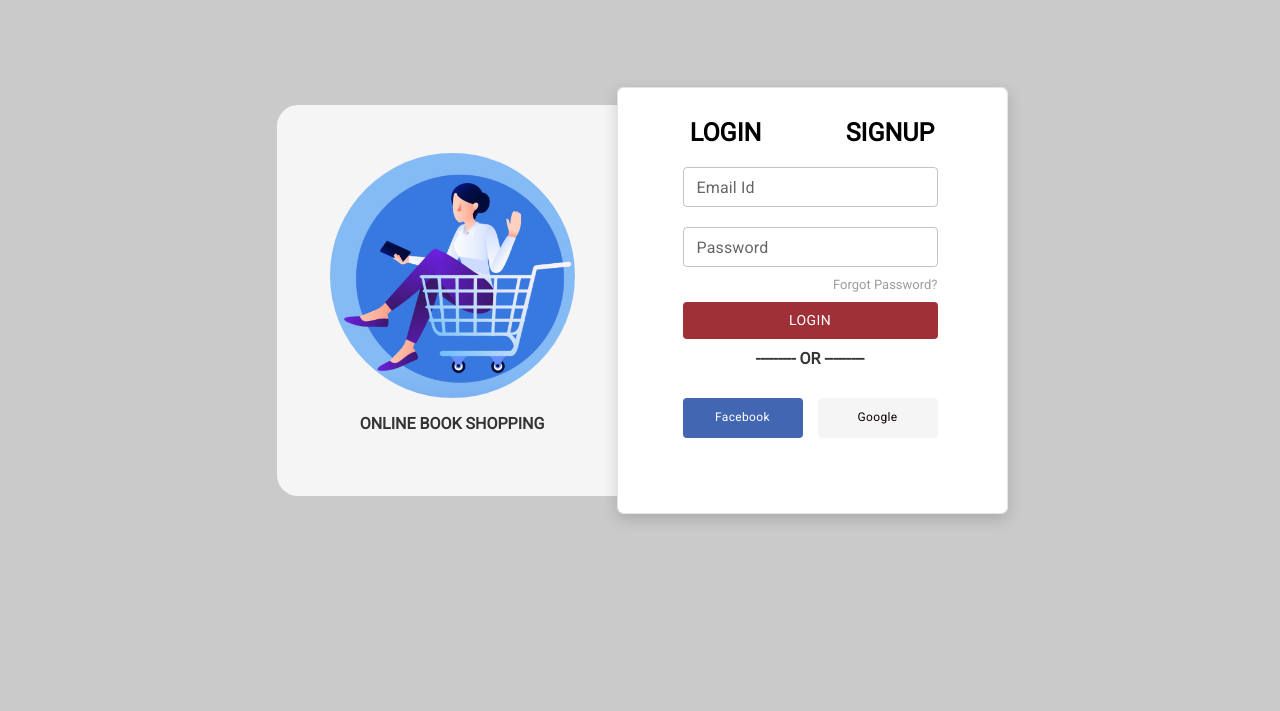
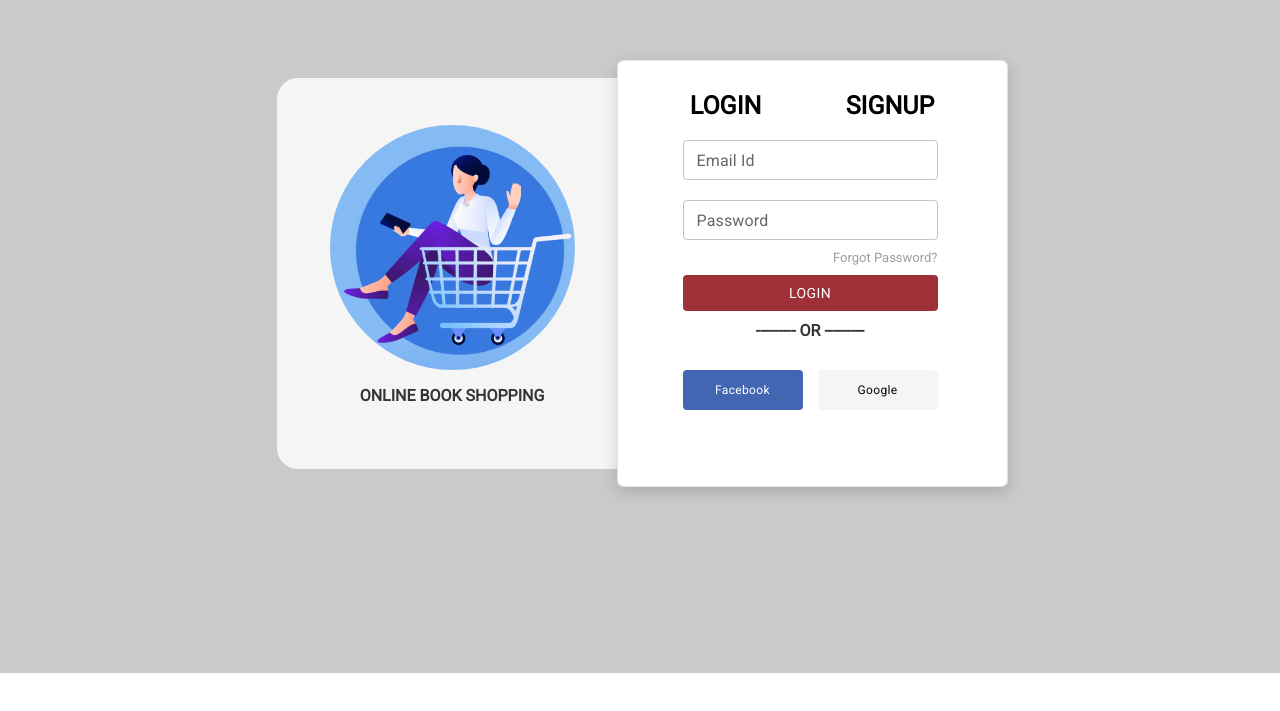
Before and after one commit to saranyellanki/BookStore-ReactJS, a React (Create React App) app: page / in a window 1280 px wide. Shown: the part 127-838 px from the top of the page. After the commit the page ends 800 px from the top, so only its background shows below. Built offline with nearby package versions, Linux system fonts and the light colour scheme.

Commit message:
[Saran] Refactored: home page to add styling

```diff
--- a/src/pages/homepage/Homepage.scss
+++ b/src/pages/homepage/Homepage.scss
@@ -5,7 +5,7 @@
   align-items: center;
   justify-content: center;
   width: 100%;
-  height: 855px;
+  height: 100vh;
   background: rgb(202, 202, 202) 0% 0% no-repeat padding-box
 }
 
```
